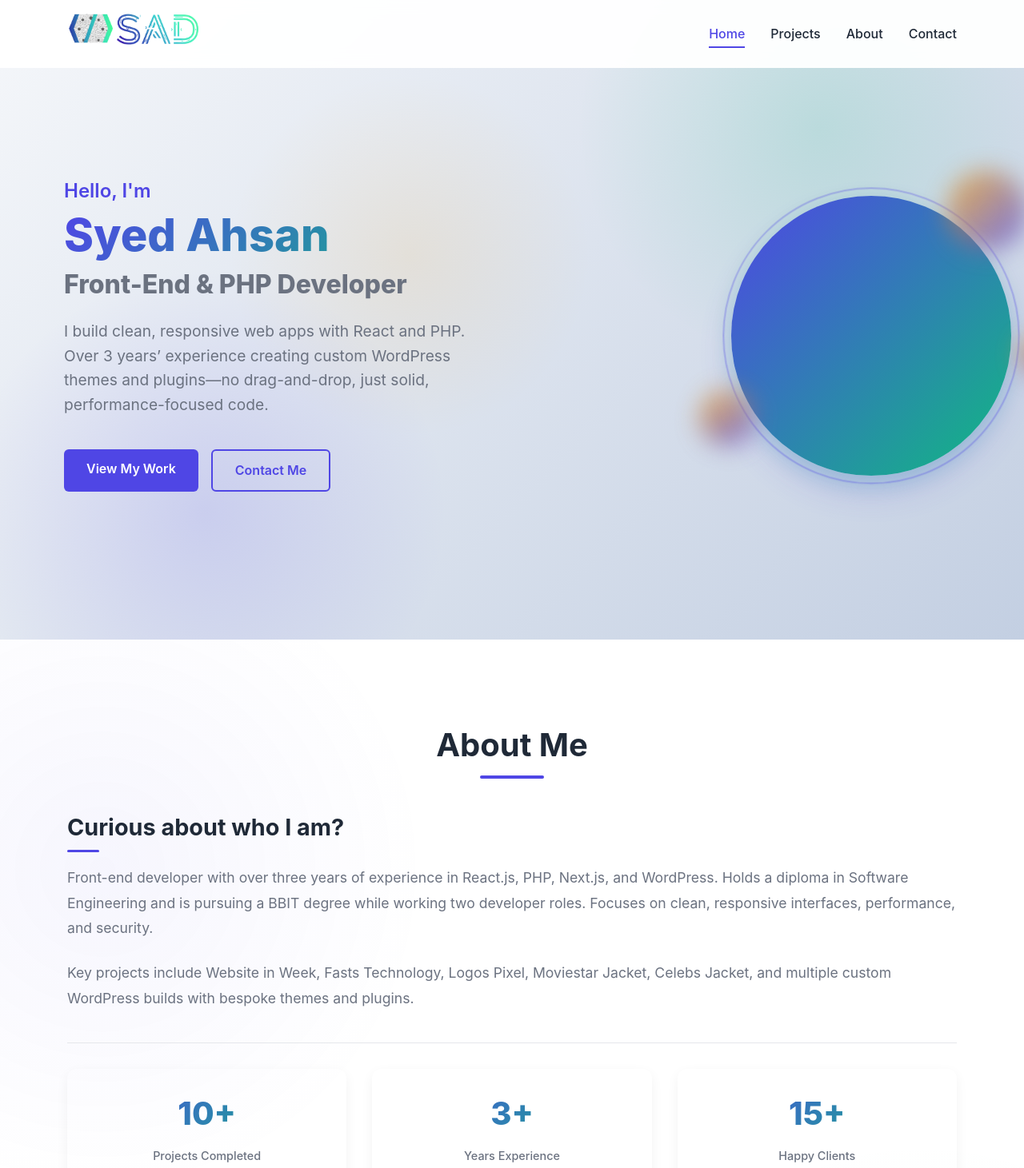
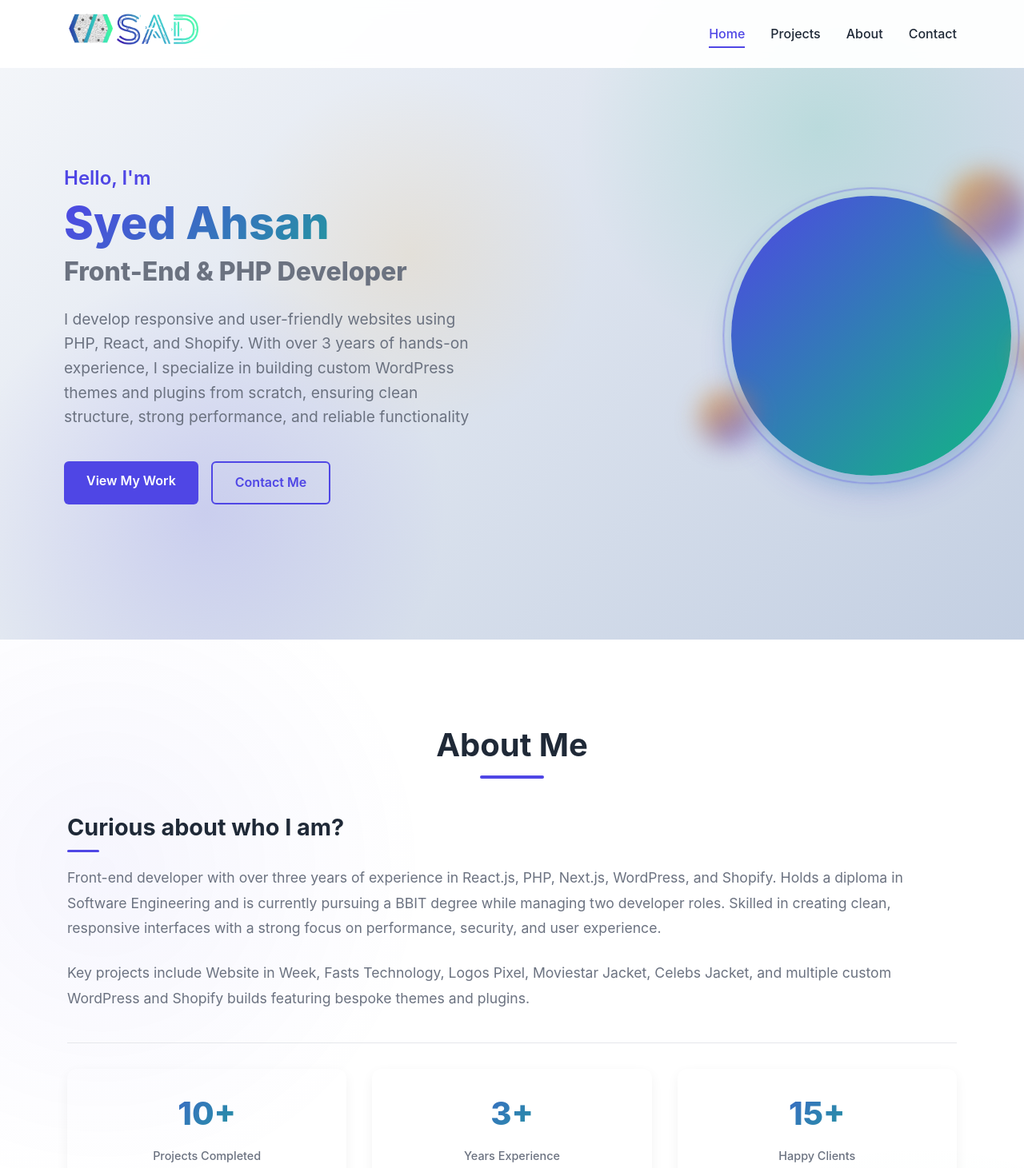
Before and after one commit to syedahsan2/Portfolio, a React (Create React App) app: page / in a window 1280 px wide. Shown: the top 1461 px of the page at 80% size. Built offline with nearby package versions, Linux system fonts and the light colour scheme.

Commit message:
content-update

```diff
--- a/src/components/About/About.js
+++ b/src/components/About/About.js
@@ -54,15 +54,13 @@ function About() {
           <div className="about-text">
             <h3>Curious about who I am?</h3>
             <p>
-              Front-end developer with over three years of experience in React.js,
-              PHP, Next.js, and WordPress. Holds a diploma in Software Engineering
-              and is pursuing a BBIT degree while working two developer roles.
-              Focuses on clean, responsive interfaces, performance, and security.
+              Front-end developer with over three years of experience in React.js, PHP, Next.js, WordPress, and Shopify.
+              Holds a diploma in Software Engineering and is currently pursuing a BBIT degree while managing two developer roles.
+              Skilled in creating clean, responsive interfaces with a strong focus on performance, security, and user experience.
             </p>
             <p>
-              Key projects include Website in Week, Fasts Technology, Logos Pixel,
-              Moviestar Jacket, Celebs Jacket, and multiple custom WordPress
-              builds with bespoke themes and plugins.
+              Key projects include Website in Week, Fasts Technology, Logos Pixel, Moviestar Jacket, Celebs Jacket,
+              and multiple custom WordPress and Shopify builds featuring bespoke themes and plugins.
             </p>
 
             <div className="about-stats">
--- a/src/components/Hero/Hero.js
+++ b/src/components/Hero/Hero.js
@@ -15,9 +15,9 @@ const Hero = () => {
             <span className="title">Front-End & PHP Developer</span>
           </h1>
           <p className="hero-description">
-            I build clean, responsive web apps with React and PHP.
-            Over 3 years’ experience creating custom WordPress themes and plugins—no drag-and-drop, just solid,
-            performance-focused code.
+            I develop responsive and user-friendly websites using PHP, React, and Shopify. With over 3 years of hands-on experience,
+            I specialize in building custom WordPress themes and plugins from scratch,
+            ensuring clean structure, strong performance, and reliable functionality
 
           </p>
           <div className="hero-buttons">
```
